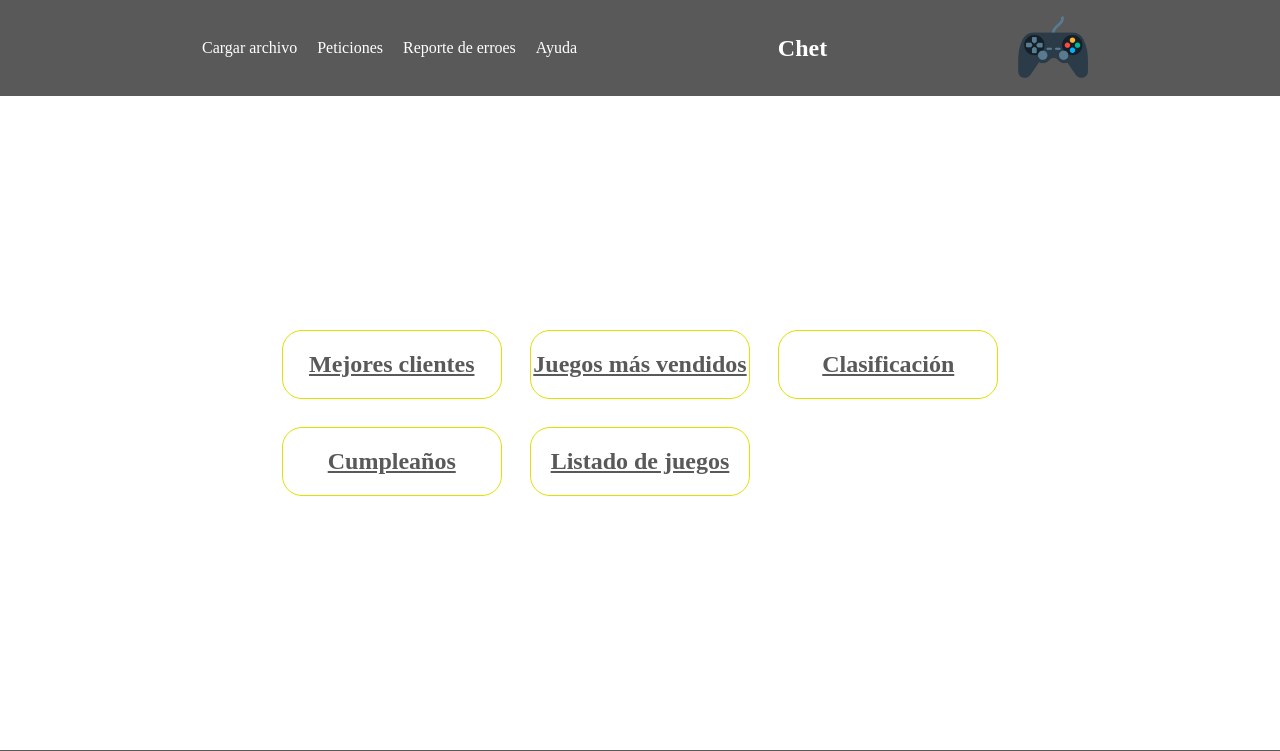
After one commit to Achess01/IPC2_Proyecto2_201930566, a Django app: page /requests/ in a window 1280 px wide. The commit adds this page. Shown: the top 751 px of the page. Run offline with Django 3.2, Linux system fonts and the light colour scheme.

Commit message:
Making request is now available

```diff
--- a/chet_django/chetstore/chetstore/urls.py
+++ b/chet_django/chetstore/chetstore/urls.py
@@ -15,12 +15,18 @@ Including another URLconf
 """
 from django.contrib import admin
 from django.urls import path
+from requests.api import request
 from webapp.views import *
 
 urlpatterns = [
     path('admin/', admin.site.urls),
-    path('texteditor/', codemirror),
-    path('most_selled/', most_selled),
-    path('best_clients/', best_clients),
-    path('games_classification/', games_classification),
+    path('', codemirror),
+
+    ## Requests
+    path('requests/', see_requests),
+    path('requests/most_selled/', most_selled),
+    path('requests/best_clients/', best_clients),
+    path('requests/games_classification/', games_classification),
+    path('requests/birthdays/', birthdays),
+    path('requests/games/', games)
 ]
--- a/chet_django/chetstore/static/index.css
+++ b/chet_django/chetstore/static/index.css
@@ -27,6 +27,40 @@ footer{
 .header a{
     color: white;
 }
+
+.menu{
+    height: inherit;
+}
+
+
+.header ol{
+    display: flex;
+    height: inherit;
+}
+
+.header ol li{
+    height: inherit;
+}
+
+ol,
+ul{
+    margin: 0;
+    padding: 0;
+    list-style: none;
+}
+
+.header a {
+    color: white;
+    text-decoration: none;
+    height: inherit;
+    display: flex;
+    align-items: center;
+    padding: 0 10px;
+}
+.header a:hover {
+    background-color: white;
+}
+
 .footer a{
     color: white
 }
--- /dev/null
+++ b/chet_django/chetstore/static/requests.css
@@ -0,0 +1,19 @@
+.options{
+    width: 80%;
+    display: grid;
+    grid-template-columns: repeat(3, minmax(100px, 293px));
+    justify-content: center;
+    gap: 28px;
+    padding-bottom: 20px;
+}
+
+.op{
+    border: 1px solid rgb(225, 224, 0);
+    border-radius: 20px;
+    text-align: center;
+}
+.op a{
+    height: inherit;
+    width: inherit;
+    color: rgb(89, 89, 89);
+}
--- a/chet_django/chetstore/webapp/templates/base.html
+++ b/chet_django/chetstore/webapp/templates/base.html
@@ -1,10 +1,10 @@
 <!DOCTYPE html>
-<html">
+<html>
     <head>
+        {% block head_content%}{%endblock%}
         <meta charset="UTF-8">
         <meta http-equiv="X-UA-Compatible" content="IE=edge">
         <meta name="viewport" content="width=device-width, initial-scale=1.0">
-        {% block head_content%}{%endblock%}
         {% load static %}
         <link rel="stylesheet" href="{% static 'index.css'%}">
     </head>
--- a/chet_django/chetstore/webapp/templates/header.html
+++ b/chet_django/chetstore/webapp/templates/header.html
@@ -1,7 +1,14 @@
 {% load static %}
 <header>
     <div class="header">
-        <h3><a target="_blank" href="https://github.com/Achess01/IPC2_Proyecto1_201930566">Proyecto 2 IPC2</a></h3>
+        <nav class="menu">
+            <ol>
+                <li><a href="/">Cargar archivo</a></li>
+                <li><a href="/requests">Peticiones</a></li>
+                <li><a href="">Reporte de erroes</a></li>
+                <li><a href="">Ayuda</a></li>
+            </ol>
+        </nav>
         <h2>Chet</h2>
         <img src="{% static 'img/logo.png'%}" alt="logo" width="70px">
     </div>
--- /dev/null
+++ b/chet_django/chetstore/webapp/templates/requests.html
@@ -0,0 +1,28 @@
+{% extends "base.html" %}
+
+{% block head_content %}
+    {% load static %}
+    <link rel="stylesheet" href="{% static 'requests.css'%}">
+    <title>Peticiones</title>
+{% endblock head_content %}
+
+{% block main %}
+    <section class="options">
+        <div class="op">
+            <h2><a href="best_clients/">Mejores clientes</a></h2>
+        </div>
+        <div class="op">
+            <h2><a href="most_selled/">Juegos más vendidos</a></h2>
+        </div>
+        <div class="op">
+            <h2><a href="games_classification/">Clasificación</a></h2>
+        </div>
+        <div class="op">
+            <h2><a href="birthdays/">Cumpleaños</a></h2>
+        </div>
+        <div class="op">
+            <h2><a href="games/">Listado de juegos</a></h2>
+        </div>
+
+    <section>
+{% endblock main %}
--- a/chet_django/chetstore/webapp/views.py
+++ b/chet_django/chetstore/webapp/views.py
@@ -4,6 +4,11 @@ import xml.etree.ElementTree as ET
 import requests
 
 # Create your views here.
+
+## Requests
+
+def see_requests(request):
+    return render(request, 'requests.html')
 def codemirror(request):
     if request.method == 'POST'    :
         print('*'*10)
@@ -60,3 +65,49 @@ def games_classification(request):
         return render(request, 'gamesClassification.html', data_graph)
     except:
         return HttpResponse('Verifique que la api esté disponible')
+
+def birthdays(request):
+    try:
+        r = requests.get('http://127.0.0.1:4000/birthdays')
+        if r.status_code == 200:
+            response = ET.fromstring(r.text)
+            birthdays = response.findall('cliente')
+            clients = []
+            for client in birthdays:
+                new_client = {
+                    'name': client.find('nombre').text,
+                    'birthday': client.find('fechaCumpleaños').text,
+                    'first_buy': client.find('fechaPrimeraCompra').text
+                }
+                clients.append(new_client)
+        data_birthdays = {
+            'clients': clients
+        }
+        return render(request, 'birthdays.html', data_birthdays)
+    except:
+        return HttpResponse('Verifique que la api esté disponible')
+
+def games(request):
+    try:
+        r = requests.get('http://127.0.0.1:4000/games')
+        if r.status_code == 200:
+            response = ET.fromstring(r.text)
+            games = response.findall('juego')
+            games_list = []
+            for game in games:
+                new_game = {
+                    'name': game.find('nombre').text,
+                    'platform': game.find('plataforma').text,
+                    'release': game.find('añoLanzamiento').text,
+                    'cla': game.find('clasificacion').text,
+                    'selled': game.find('copiasVendidas').text,
+                    'stock': game.find('stock').text,
+                    'color': game.find('color').text
+                }
+                games_list.append(new_game)
+        data_games = {
+            'games': games_list
+        }
+        return render(request, 'games.html', data_games)
+    except:
+        return HttpResponse('Verifique que la api esté disponible')
```
Also changed, not shown: api_flask/src/SaveData.py (+16 -1 lines), chet_django/chetstore/static/birthdays.css (added, +21 -0 lines), chet_django/chetstore/static/games.css (added, +23 -0 lines), chet_django/chetstore/webapp/templates/birthdays.html (added, +20 -0 lines), chet_django/chetstore/webapp/templates/games.html (added, +23 -0 lines). Lines whose indentation alone changed are shown as unchanged.
